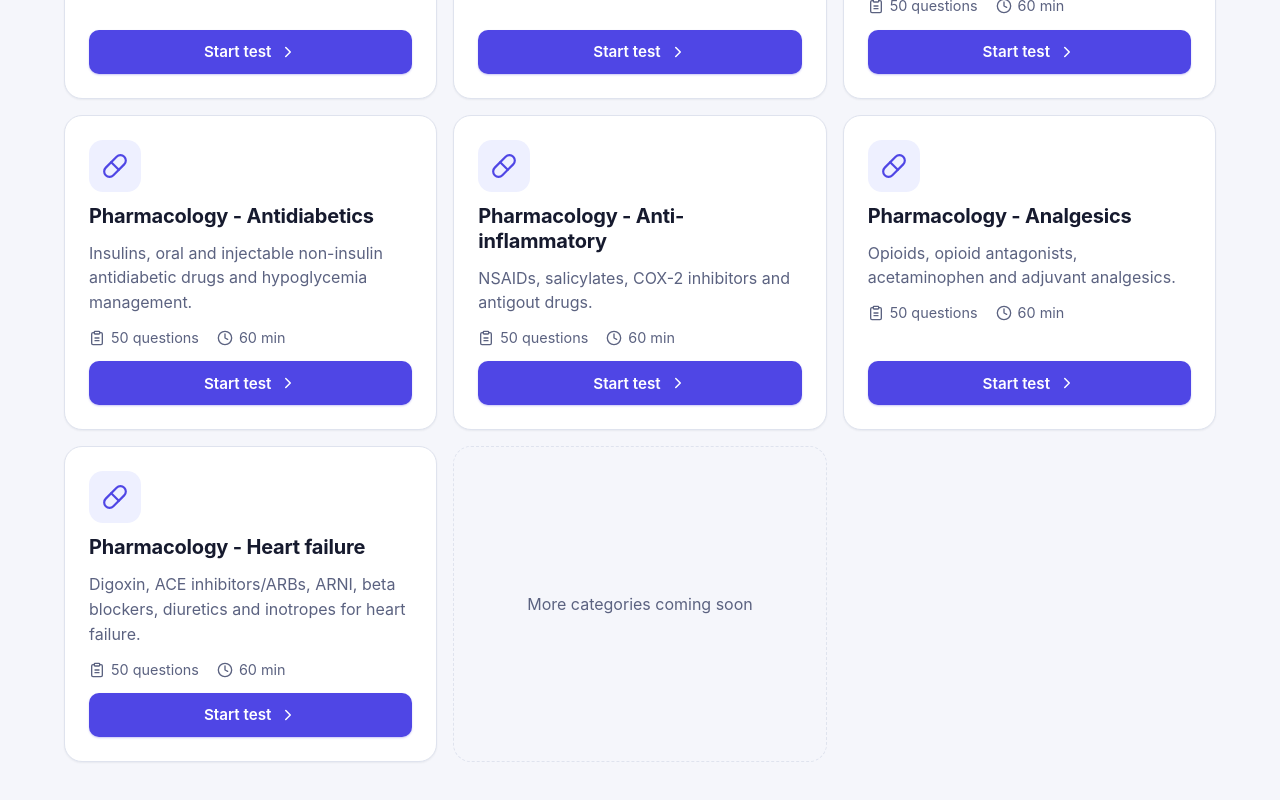
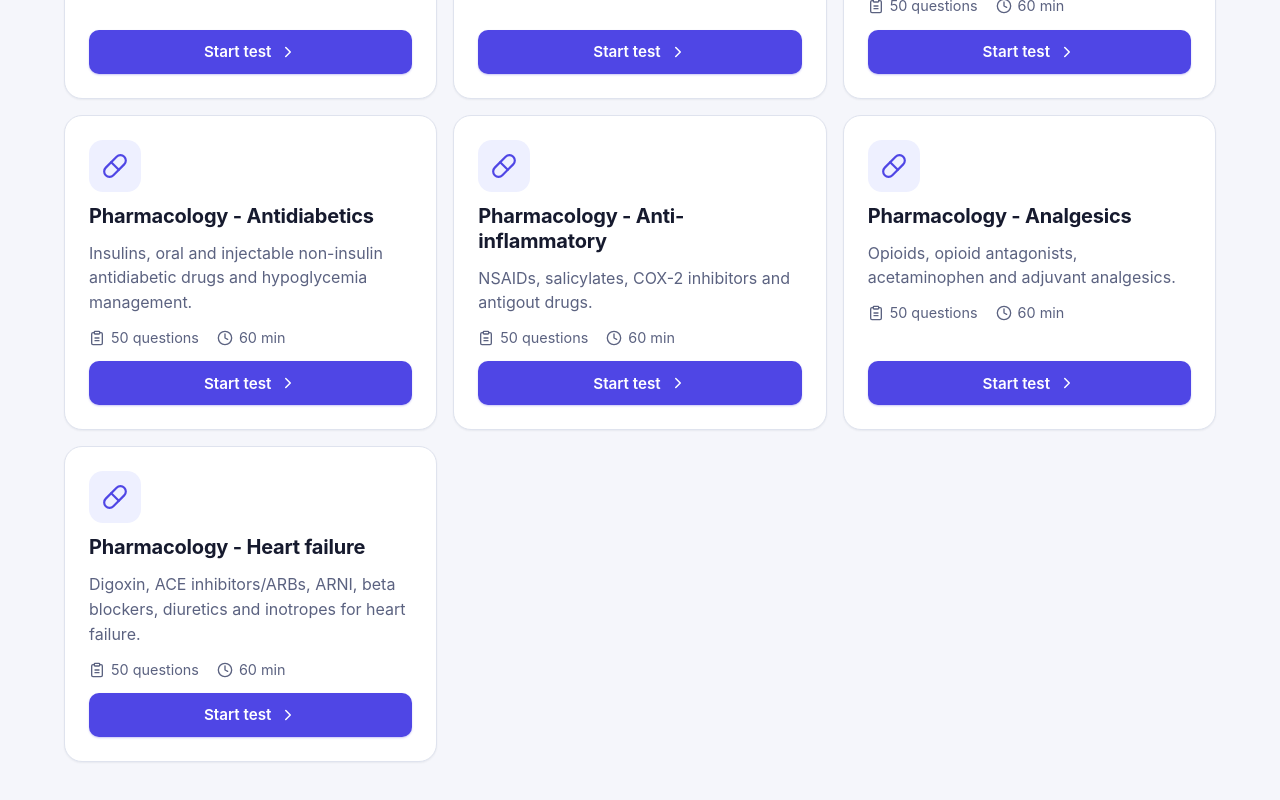
Before and after one commit to csmira/nursing-study-guide, a React (Vite) app: page /#/ in a window 1280 px wide. Shown: the part 1222-2022 px from the top of the page. Built offline with nearby package versions, Linux system fonts and the light colour scheme.

Commit message:
fix: remove copies, and update layout

```diff
--- a/src/components/CaseStudyPanel.tsx
+++ b/src/components/CaseStudyPanel.tsx
@@ -15,14 +15,14 @@ export function CaseStudyPanel({ context, defaultOpen = true }: CaseStudyPanelPr
   const hasNewUpdate = context.stageIndex > 0 && latest >= 0
 
   return (
-    <section className={`case-panel ${open ? 'is-open' : ''}`} aria-label="Unfolding case study">
+    <section className={`case-panel ${open ? 'is-open' : ''}`} aria-label="Case study">
       <button type="button" className="case-panel__header" onClick={() => setOpen((o) => !o)} aria-expanded={open}>
         <span className="case-panel__icon">
           <ClipboardIcon size={18} />
         </span>
         <span className="case-panel__titles">
           <span className="case-panel__eyebrow">
-            Unfolding case study · Part {context.stageIndex + 1} of {context.stageCount}
+            Case study · Part {context.stageIndex + 1} of {context.stageCount}
           </span>
           <span className="case-panel__title">{context.title}</span>
         </span>
--- a/src/pages/HomePage.tsx
+++ b/src/pages/HomePage.tsx
@@ -132,12 +132,6 @@ export function HomePage() {
                   </article>
                 );
               })}
-              <article
-                className="card category-card category-card--placeholder"
-                aria-hidden="true"
-              >
-                <p className="muted">More categories coming soon</p>
-              </article>
             </div>
           )}
         </section>
--- a/src/pages/QuizPage.tsx
+++ b/src/pages/QuizPage.tsx
@@ -10,8 +10,6 @@ import { useQuiz } from '../context/QuizContext'
 import { formatDuration, useCountdown } from '../hooks/quiz'
 import { useMediaQuery } from '../hooks/useMediaQuery'
 import { isAnswered } from '../lib/quiz'
-
-const TYPE_LABEL = { 'multiple-choice': 'Multiple choice', 'short-answer': 'Fill in the blank' } as const
 
 export function QuizPage() {
   const { attempt, answer, toggleFlag, goTo, submit } = useQuiz()
@@ -121,7 +119,6 @@ export function QuizPage() {
                 <h1 className="question-card__number" ref={headingRef} tabIndex={-1}>
                   Question {currentIndex + 1} <span className="muted">of {total}</span>
                 </h1>
-                <span className="badge">{TYPE_LABEL[question.type]}</span>
               </div>
               <button
                 type="button"
--- a/src/styles.css
+++ b/src/styles.css
@@ -750,7 +750,7 @@ kbd {
 
 .question-card__header {
   display: flex;
-  align-items: flex-start;
+  align-items: center;
   justify-content: space-between;
   gap: 12px;
 }
```
